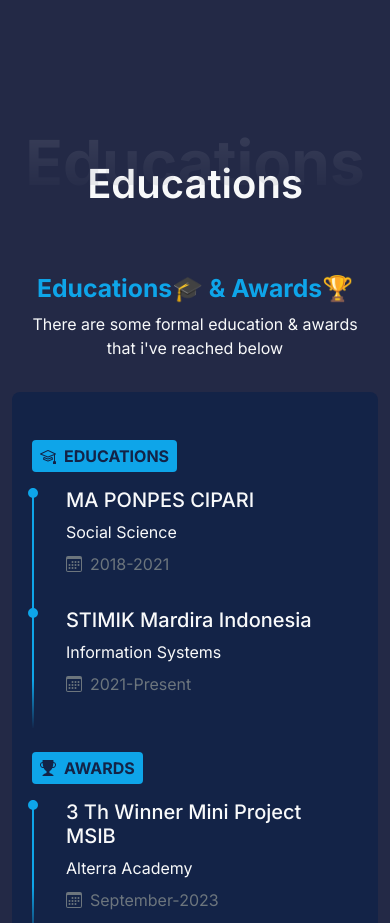
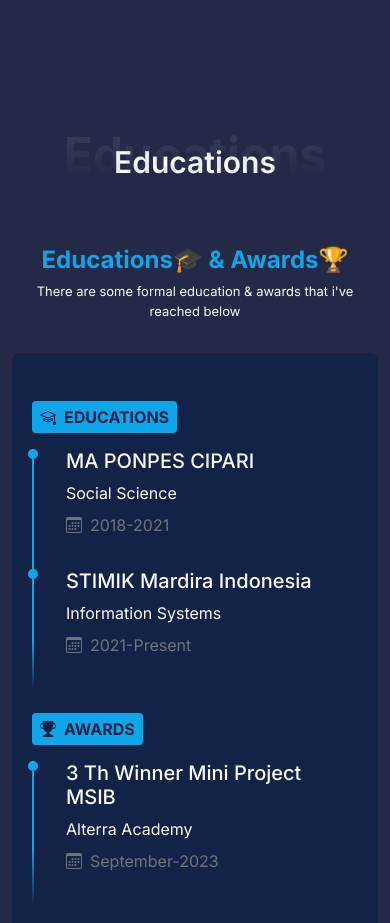
Before and after one commit to Orizaaaaa/MY-portofolio, a React (Vite) app: page / in a window 390 px wide. Shown: the part 3700-4623 px from the top of the page. Built offline with nearby package versions, Linux system fonts and the light colour scheme; a web font is replaced by a local one.

Commit message:
update education resoponsive

```diff
--- a/src/pages/Educations/Educations.css
+++ b/src/pages/Educations/Educations.css
@@ -52,3 +52,23 @@
     color: #132347;
     width: max-content;
 }
+
+@media screen and (max-width: 438px) {
+
+    #educations .row .text-center p {
+        font-size: 13px;
+    }
+
+    #educations .title-section h1 {
+        font-size: 48px;
+    }
+
+    #educations .title-section h2 {
+        font-size: 30px;
+    }
+
+    #educations .row .text-center h2 {
+        font-size: 24px;
+    }
+
+}
```
